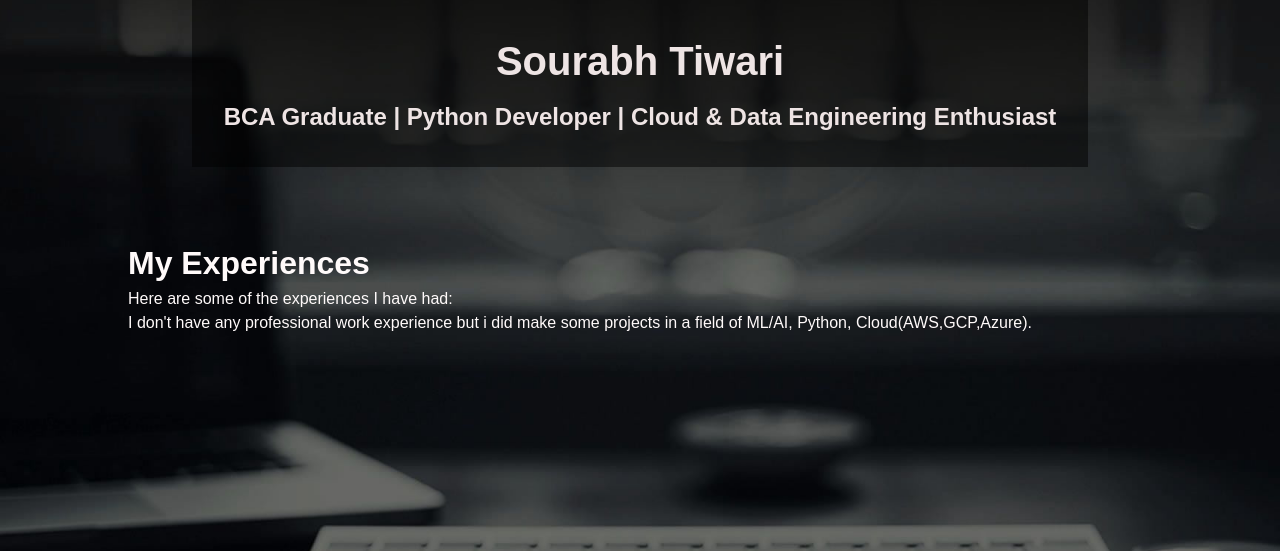
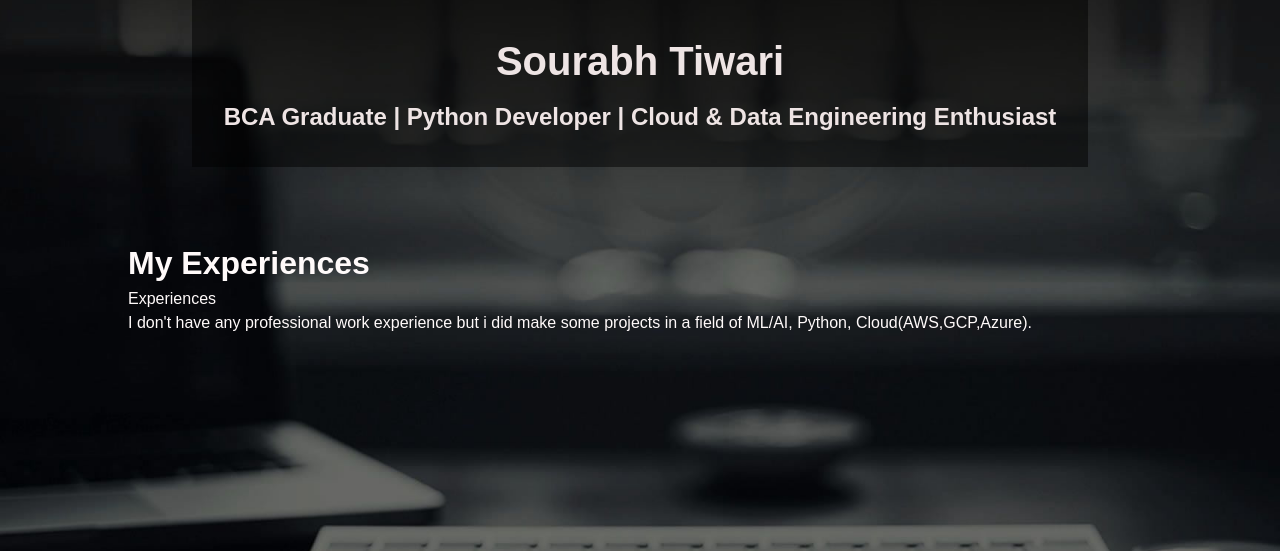
Before and after one commit to Sourabh7iwari/MyPortfolio, a Flask app: page /experiences in a window 1280 px wide. Shown: the part 97-648 px from the top of the page. Run offline with Flask 3, Linux system fonts and the light colour scheme.

Commit message:
lil bit optimization

```diff
--- a/templates/experiences.html
+++ b/templates/experiences.html
@@ -2,7 +2,7 @@
 {% block title %}Experiences{% endblock %}
 {% block content %}
 <h1>My Experiences</h1>
-<p>Here are some of the experiences I have had:</p>
+<p>Experiences</p>
 <ul>
     <li>I don't have any professional work experience but i did make some projects in a field of ML/AI, Python, Cloud(AWS,GCP,Azure). <li>
 </ul>
--- a/templates/home.html
+++ b/templates/home.html
@@ -1,5 +1,5 @@
 {% extends 'base.html' %}
-{% block title %}Home{% endblock %}
+{% block title %}Sourabh Tiwari{% endblock %}
 {% block content %}
 <h1>Welcome to My Portfolio</h1>
 <h2>Hello! I am Sourabh Tiwari</h2>
```
Also changed, not shown: vercel.json.
